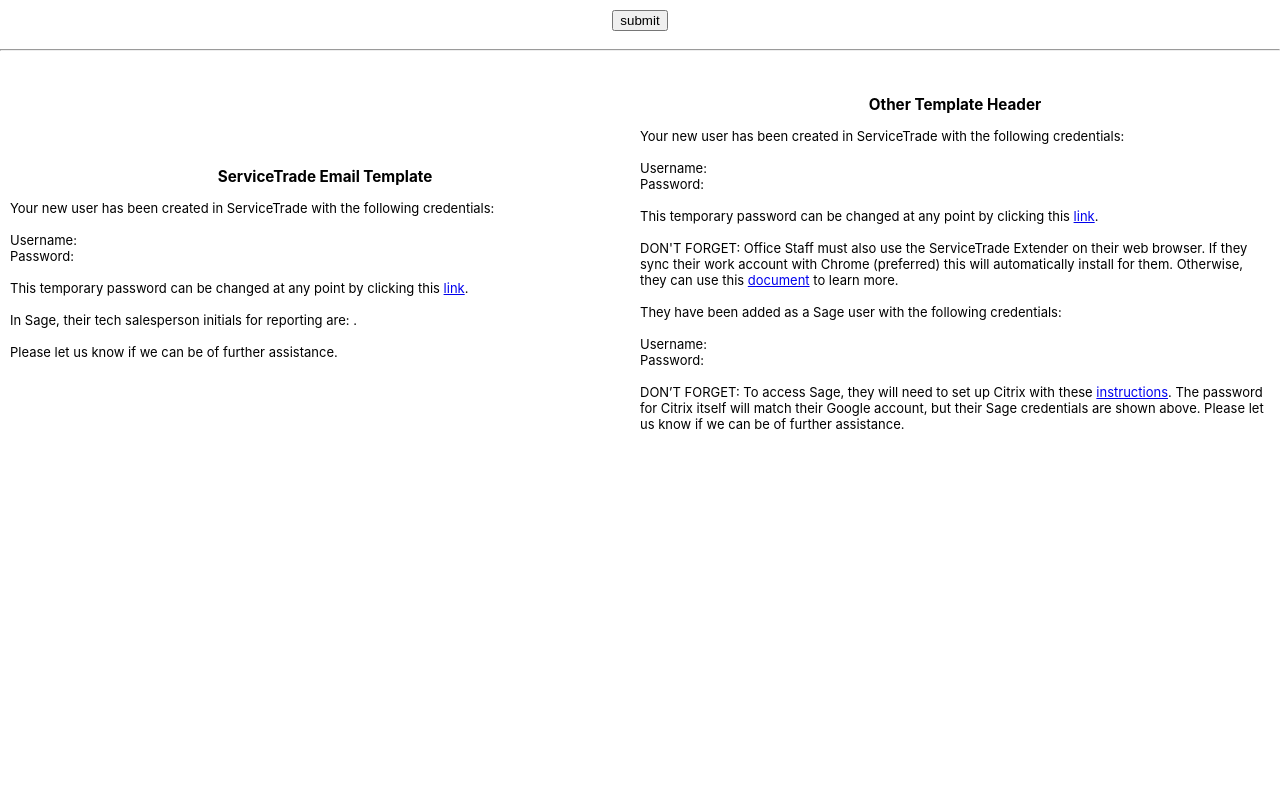
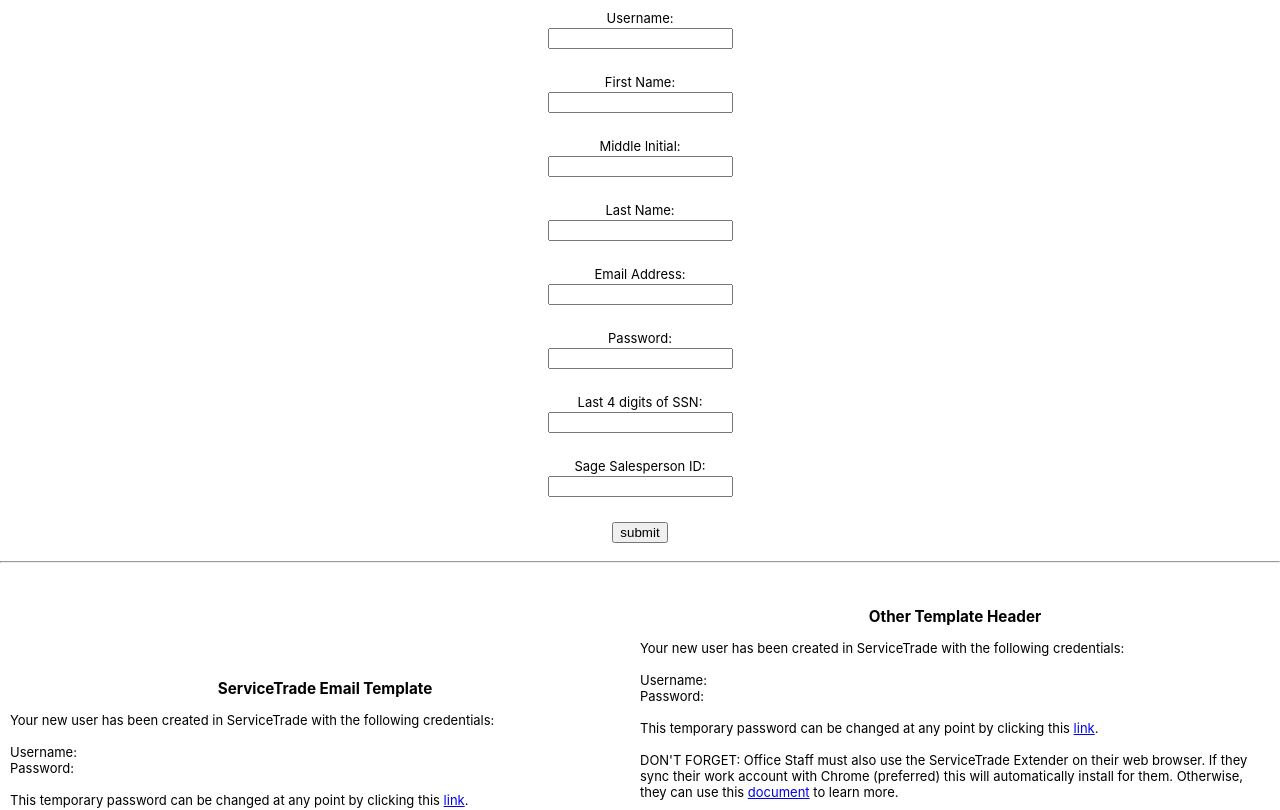
Before and after one commit to hacktavist/cred-template, a React (Create React App) app: page / in a window 1280 px wide. Shown: the top 810 px of the page. Built offline with nearby package versions, Linux system fonts and the light colour scheme.

Commit message:
custom form working; update the original functionality so it works again

```diff
--- a/src/App.js
+++ b/src/App.js
@@ -4,16 +4,20 @@
 import CustomForm from "./components/custom-form/custom-form.component";
 
 function App() {
-  const defaultFormFields = {
-    username: "",
-    firstname: "",
-    middlename: "",
-    lastname: "",
-    email: "",
-    password: "",
-    ssn: "",
-    sageSalesperson: "",
-  };
+  const defaultFormFields = [
+    {
+      label: "Username: ",
+      type: "text",
+      name: "username",
+    },
+    { label: "First Name: ", type: "text", name: "firstname" },
+    { label: "Middle Initial: ", type: "text", name: "middlename" },
+    { label: "Last Name: ", typee: "text", name: "lastname" },
+    { label: "Email Address: ", type: "email", name: "email" },
+    { label: "Password: ", type: "password", name: "password" },
+    { label: "Last 4 digits of SSN: ", type: "text", name: "ssn" },
+    { label: "Sage Salesperson ID: ", type: "text", name: "sageSalesperson" },
+  ];
 
   const [formFields, setFormFields] = useState(defaultFormFields);
   const {
@@ -28,10 +32,10 @@
   } = formFields;
 
   const sageFields = [
-    { label: "Some Different Field", type: "text", name:"differentField"},
-    { label: "Some Different Field2", type: "text", name:"differentField2"},
-    { label: "Some Different Field3", type: "text", name:"differentField3"},
-  ]
+    { label: "Some Different Field", type: "text", name: "differentField" },
+    { label: "Some Different Field2", type: "text", name: "differentField2" },
+    { label: "Some Different Field3", type: "text", name: "differentField3" },
+  ];
 
   const emailSuffix = "@marmicfire.com";
 
@@ -87,9 +91,9 @@
 
   return (
     <div>
-      <CustomForm sharedFields={sageFields} distinctFields={sageFields} />
-        <form className="container-col" onSubmit={createTemplateInformation}>
-          {/* <FormInput
+      <CustomForm sharedFields={formFields} distinctFields={sageFields} />
+      <form className="container-col" onSubmit={createTemplateInformation}>
+        {/* <FormInput
             label="First Name" inputOptions={{
               required: true,
               type: "text",
@@ -137,11 +141,9 @@
               onChange: handleChange,
             }} /> */}
 
-
         <button type="submit">submit</button>
       </form>
       <hr />
-
       <div className="container-row">
         <p>
           <span className="header">ServiceTrade Email Template</span>
--- a/src/components/custom-form/custom-form.component.jsx
+++ b/src/components/custom-form/custom-form.component.jsx
@@ -1,4 +1,4 @@
-import React, {useState} from "react";
+import React, { useState } from "react";
 import FormInput from "../form-input/form-input.component";
 
 const CustomForm = ({ sharedFields, distinctFields }) => {
@@ -13,8 +13,6 @@
     }, {}),
   };
 
-
-
   const [formData, setFormData] = useState(initialFormData);
 
   const handleInputChange = (event) => {
@@ -23,6 +21,7 @@
       ...formData,
       [name]: value,
     });
+    console.log(value);
   };
 
   const handleSubmit = (event) => {
@@ -33,22 +32,22 @@
   return (
     <form>
       {sharedFields.map((field) => {
-                {<h2>I am Rendering</h2>}
-                console.log(field);
+        //console.log(field);
+        return (
           <FormInput
             key={field.name}
             label={field.label}
             inputOptions={{
               type: field.type,
-                        name:field.name,
-                        value:formData[field.name],
-                        onChange: handleInputChange
+              name: field.name,
+              value: formData[field.name],
+              onChange: handleInputChange,
             }}
           />
+        );
       })}
-
     </form>
-    )
+  );
 };
 
 export default CustomForm;
```
Lines whose indentation alone changed are shown as unchanged.
